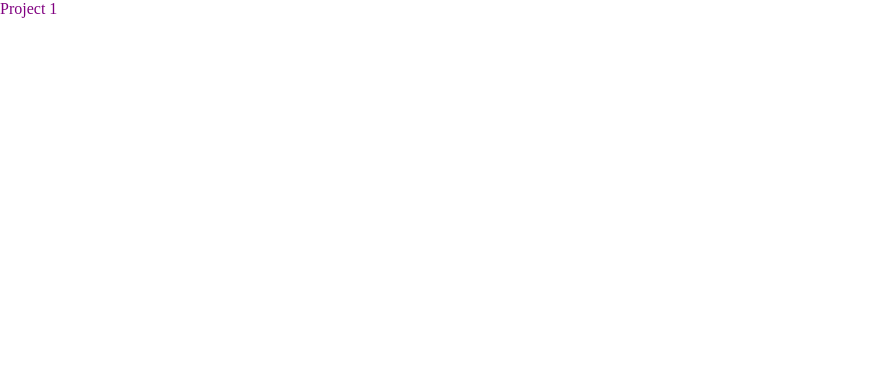
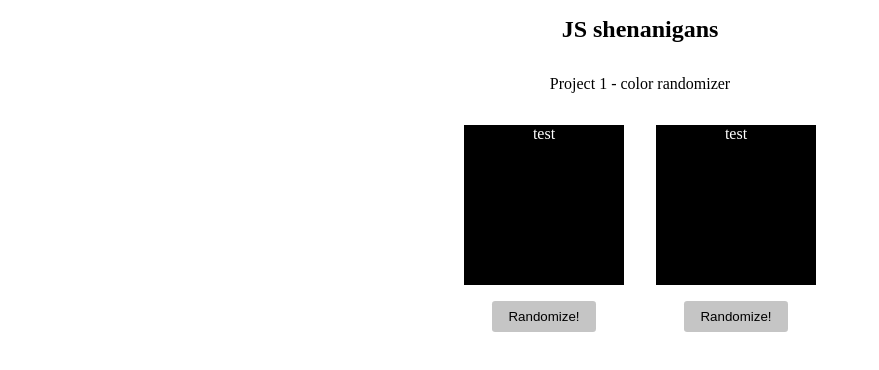
Before and after one commit to evecodes/Assorted-JS-projects, a plain HTML site: page index.html in a window 1280 px wide. Shown: the whole page, without its empty margins (0-879 px from the left). Drawn offline with Linux system fonts and the light colour scheme.

Commit message:
Base for project 1
Base for project 1.

```diff
--- a/index.html
+++ b/index.html
@@ -14,8 +14,23 @@
     </header>
     <body>
         <section>
+            <h1>JS shenanigans</h1>
             <div>
-                <p>Project 1</p>
+                <p class="project-title">Project 1 - color randomizer</p>
+                <div class="project-box-grid">
+                    <div class="container-color-randomizer container-flex flex-column flex-space-between flex-align-center">
+                        <div class="box-color-rgb">
+                            <p class="text-randomizer">test</p>
+                        </div>
+                        <button class="btn-color-randomize">Randomize!</button>
+                    </div>
+                    <div class="container-color-randomizer container-flex flex-column flex-space-between flex-align-center">
+                        <div class="box-color-hsl">
+                            <p class="text-randomizer">test</p>
+                        </div>
+                        <button class="btn-color-randomize">Randomize!</button>
+                    </div>
+                </div>
             </div>
         </section>
         <section></section>
--- a/style.css
+++ b/style.css
@@ -4,6 +4,77 @@
     padding: 0;
 }
 
-p {
-    color: purple;
+h1 {
+    margin-top: 1rem;
 }
+
+h1, p {
+    text-align: center;
+}
+
+.project-title {
+    margin-top: 2rem;
+    margin-bottom: 2rem;
+}
+
+.project-box-grid {
+    display: grid;
+    grid-template-columns: min-content min-content;
+    grid-auto-rows: min-content;
+    justify-content: center;
+    gap: 2rem;
+}
+
+.container-flex {
+    display: flex;
+}
+
+.flex-column {
+    flex-direction: column;
+}
+
+.flex-space-between {
+    justify-content: space-between;
+}
+
+.flex-align-center {
+    align-items: center;
+}
+
+
+/*Color Randomizer*/
+.container-color-randomizer {
+    min-height: 10rem;
+    min-width: 10rem;
+    /* background-color: rgba(128, 128, 128, 0.137); */
+}
+
+.box-color-rgb, .box-color-hsl {
+    min-height: 100%;
+    min-width: 100%;
+    background-color: black;
+    margin-bottom: 1rem;
+}
+
+.text-randomizer {
+    color: white;
+}
+
+.btn-color-randomize {
+    outline: transparent;
+    border: transparent;
+    background-color: rgb(197, 197, 197);
+    padding: 0.5rem 1rem 0.5rem 1rem;
+    border-radius: 0.2rem;
+    width: min-content;
+    cursor: pointer;
+}
+
+.btn-color-randomize:hover {
+    color: white;
+    background-color: rgb(70, 70, 70);
+}
+
+.btn-color-randomize:focus-within {
+    transform: translateY(2px);
+}
```
Also changed, not shown: 1 other file.
